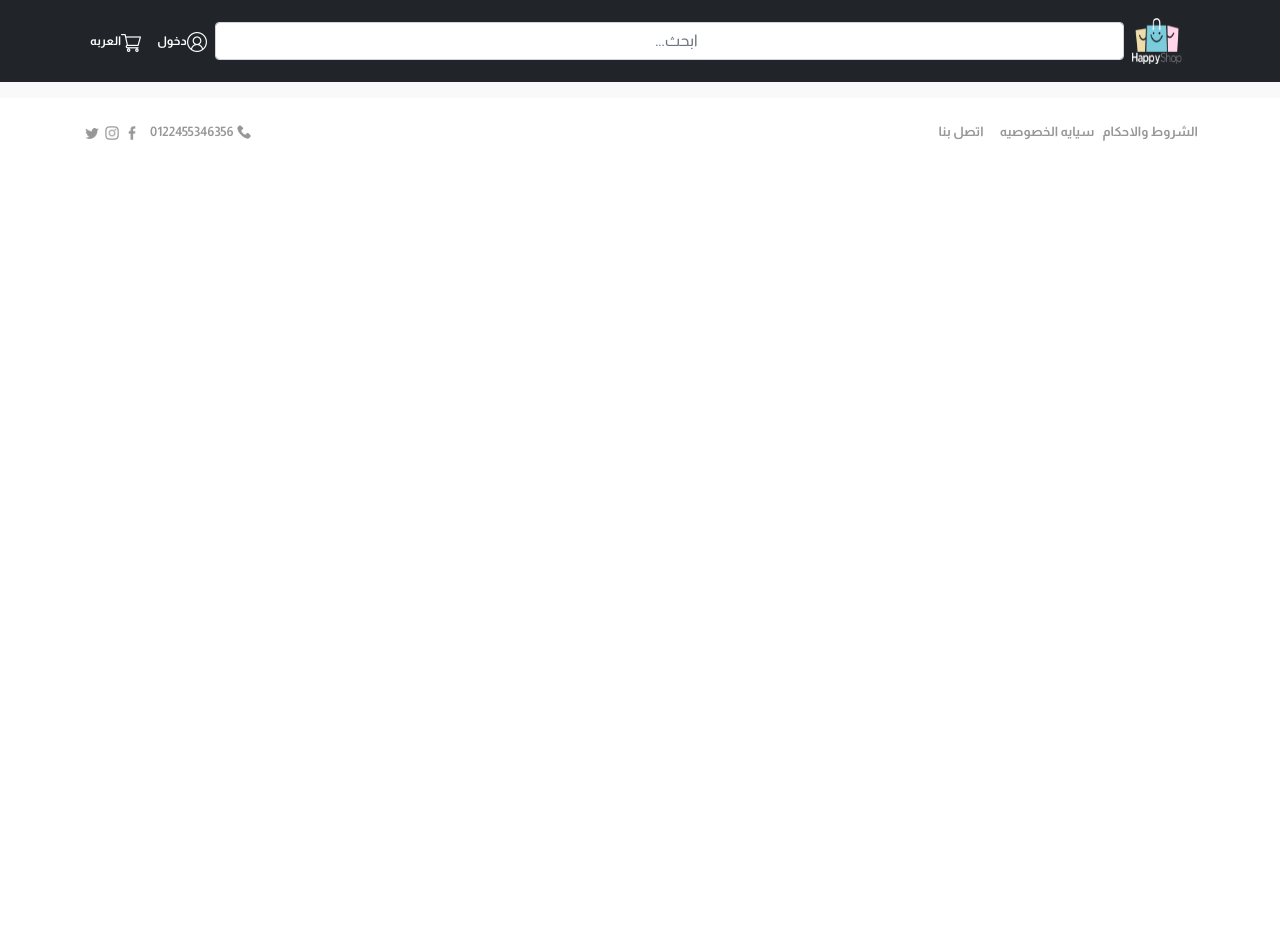
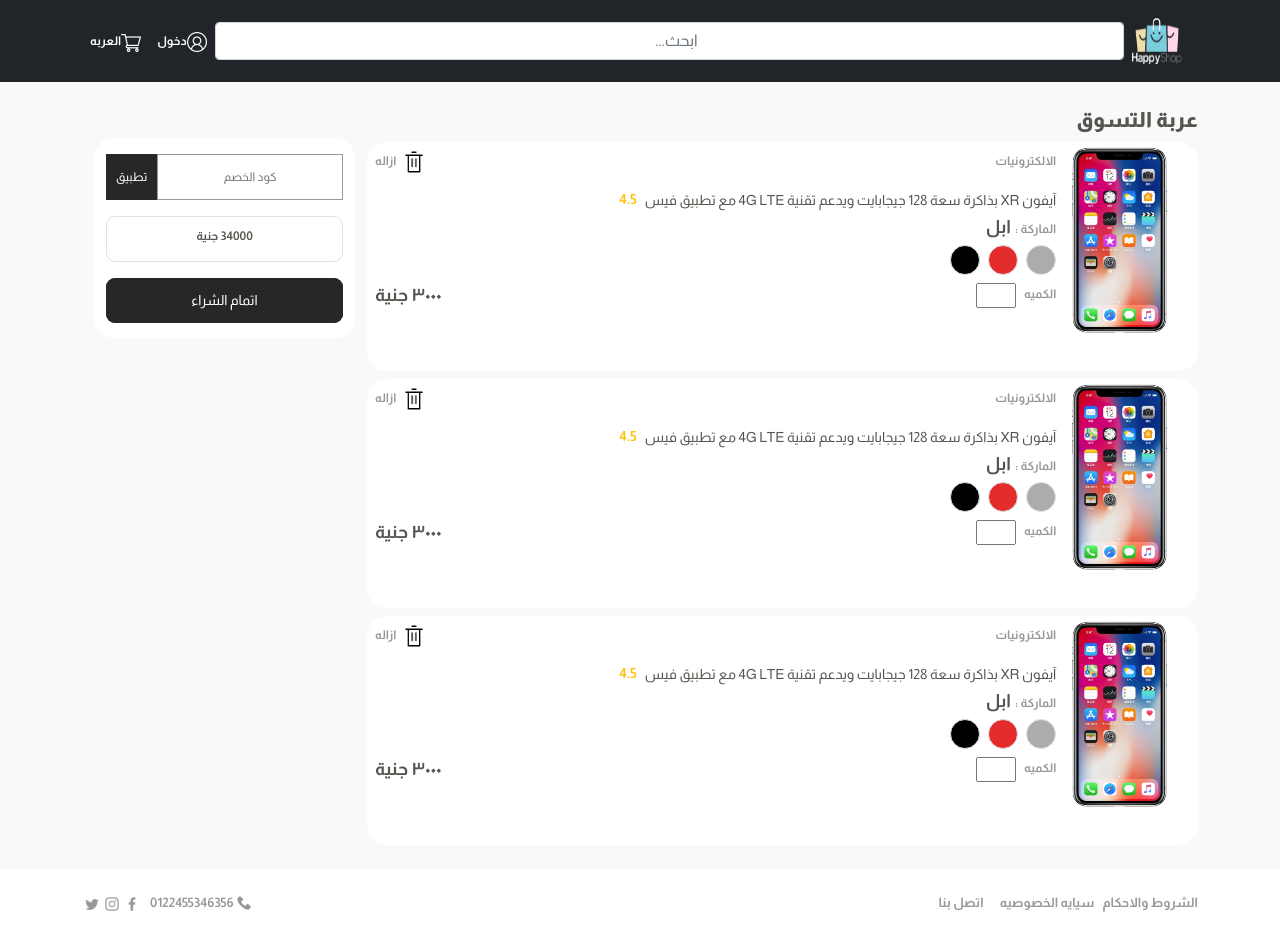
Before and after one commit to moamen2020/HappyShop-project, a React (Create React App) app: page /cart in a window 1280 px wide. Before the commit the page ends 800 px from the top, so only its background shows below. Built offline with nearby package versions, Linux system fonts and the light colour scheme.

Commit message:
Cart Page

```diff
--- a/src/App.js
+++ b/src/App.js
@@ -9,6 +9,7 @@
 import AllBrandPage from "./Pages/Brand/AllBrandPage";
 import ShopProductsPage from "./Pages/Products/ShopProductsPage";
 import ProductDetalisPage from "./Pages/Products/ProductDetalisPage";
+import CartPage from "./Pages/Cart/CartPage";
 
 function App() {
   return (
@@ -23,6 +24,7 @@
           <Route path="/brand" element={<AllBrandPage />} />
           <Route path="/products" element={<ShopProductsPage />} />
           <Route path="/products/:id" element={<ProductDetalisPage />} />
+          <Route path="/cart" element={<CartPage />} />
         </Routes>
       </BrowserRouter>
       <Footer />
--- /dev/null
+++ b/src/Components/Cart/CartCheckout.js
@@ -0,0 +1,31 @@
+import React from "react";
+import { Row, Col, InputGroup, FormControl } from "react-bootstrap";
+import { Link } from "react-router-dom";
+
+const CartCheckout = () => {
+  return (
+    <Row className="my-1 d-flex justify-content-center cart-checkout pt-3">
+      <Col xs="12" className="d-flex  flex-column  ">
+        <div className="d-flex  ">
+          <input
+            className="copon-input d-inline text-center "
+            placeholder="كود الخصم"
+          />
+          <button className="copon-btn d-inline ">تطبيق</button>
+        </div>
+        <div className="product-price d-inline w-100 my-3  border">
+          34000 جنية
+        </div>
+        <Link
+          to="/order/paymethoud"
+          style={{ textDecoration: "none" }}
+          className="product-cart-add  d-inline "
+        >
+          <button className="product-cart-add w-100 px-2"> اتمام الشراء</button>
+        </Link>
+      </Col>
+    </Row>
+  );
+};
+
+export default CartCheckout;
--- /dev/null
+++ b/src/Components/Cart/CartItem.js
@@ -0,0 +1,69 @@
+import React from "react";
+import { Row } from "react-bootstrap";
+import { Col } from "react-bootstrap";
+import mobile from "../../images/mobile.png";
+import deleteicon from "../../images/delete.png";
+const CartItem = () => {
+  return (
+    <Col xs="12" className="cart-item-body my-2 d-flex px-2">
+      <img width="160px" height="197px" src={mobile} alt="" />
+      <div className="w-100">
+        <Row className="justify-content-between">
+          <Col sm="12" className=" d-flex flex-row justify-content-between">
+            <div className="d-inline pt-2 cat-text">الالكترونيات</div>
+            <div className="d-flex pt-2 " style={{ cursor: "pointer" }}>
+              <img src={deleteicon} alt="" width="20px" height="24px" />
+              <div className="cat-text d-inline me-2">ازاله</div>
+            </div>
+          </Col>
+        </Row>
+        <Row className="justify-content-center mt-2">
+          <Col sm="12" className=" d-flex flex-row justify-content-start">
+            <div className="d-inline pt-2 cat-title">
+              آيفون XR بذاكرة سعة 128 جيجابايت ويدعم تقنية 4G LTE مع تطبيق فيس
+            </div>
+            <div className="d-inline pt-2 cat-rate me-2">4.5</div>
+          </Col>
+        </Row>
+        <Row>
+          <Col sm="12" className="mt-1">
+            <div className="cat-text d-inline">الماركة :</div>
+            <div className="barnd-text d-inline mx-1">ابل </div>
+          </Col>
+        </Row>
+        <Row>
+          <Col sm="12" className="mt-1 d-flex">
+            <div
+              className="color ms-2 border"
+              style={{ backgroundColor: "#ACACAC" }}
+            ></div>
+            <div
+              className="color ms-2 border"
+              style={{ backgroundColor: "#E52C2C" }}
+            ></div>
+            <div
+              className="color ms-2 border"
+              style={{ backgroundColor: "#000" }}
+            ></div>
+          </Col>
+        </Row>
+
+        <Row className="justify-content-between">
+          <Col sm="12" className=" d-flex flex-row justify-content-between">
+            <div className="d-inline pt-2 d-flex">
+              <div className="cat-text  d-inline">الكميه</div>
+              <input
+                className="mx-2 "
+                type="number"
+                style={{ width: "40px", height: "25px" }}
+              />
+            </div>
+            <div className="d-inline pt-2 barnd-text">٣٠٠٠ جنية</div>
+          </Col>
+        </Row>
+      </div>
+    </Col>
+  );
+};
+
+export default CartItem;
--- /dev/null
+++ b/src/Pages/Cart/CartPage.js
@@ -0,0 +1,26 @@
+import React from "react";
+import { Col, Container, Row } from "react-bootstrap";
+import CartItem from "../../Components/Cart/CartItem";
+import CartCheckout from "../../Components/Cart/CartCheckout";
+
+const CartPage = () => {
+  return (
+    <Container style={{ minHeight: "670px" }}>
+      <Row>
+        <div className="cart-title mt-4">عربة التسوق</div>
+      </Row>
+      <Row className="d-flex justify-content-center">
+        <Col xs="12" md="9">
+          <CartItem />
+          <CartItem />
+          <CartItem />
+        </Col>
+        <Col xs="6" md="3">
+          <CartCheckout />
+        </Col>
+      </Row>
+    </Container>
+  );
+};
+
+export default CartPage;
```
